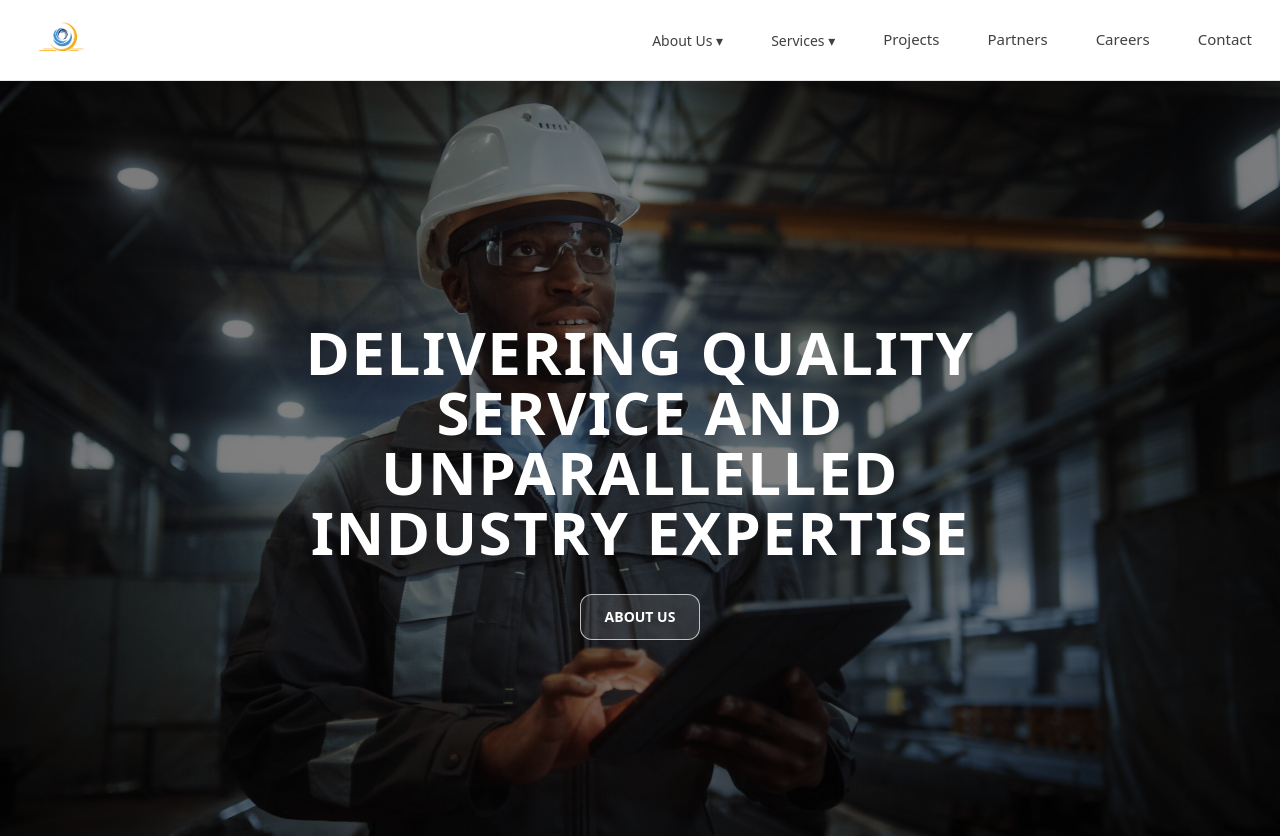
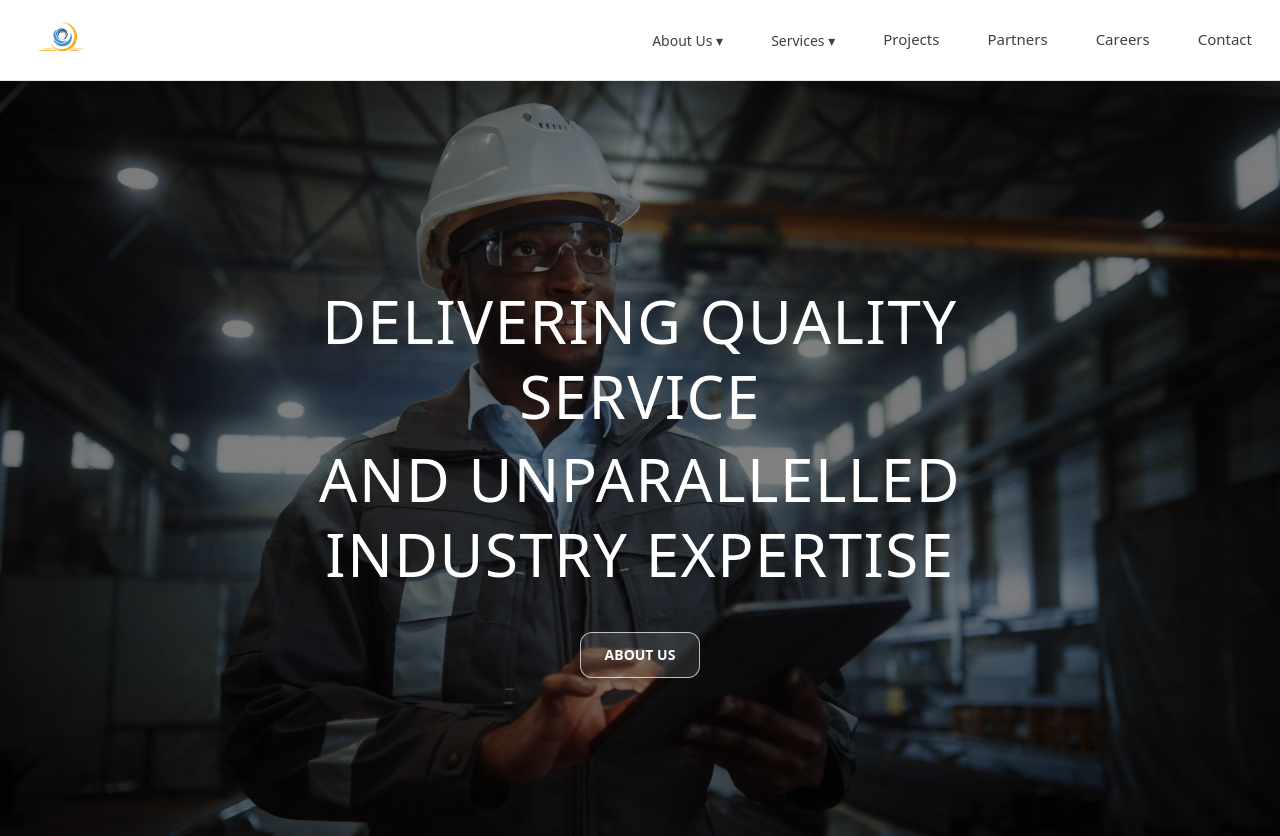
Before and after one commit to Codedzephyr/random-project, a React (Vite) app: page /#/ in a window 1280 px wide. Shown: the top 836 px of the page. Built offline with nearby package versions, Linux system fonts and the light colour scheme.

Commit message:
Update hero.tsx

```diff
--- a/src/components/hero.tsx
+++ b/src/components/hero.tsx
@@ -13,15 +13,15 @@ export const Hero: React.FC = () => (
       <div className="absolute inset-0 bg-black/50" />
     </div>
 
-    {/* Centered content: absolute + flex ensures perfect centering */}
+    {/* Centered content */}
     <div className="absolute inset-0 z-10 flex items-center justify-center">
       <div className="mx-auto max-w-3xl px-4 sm:px-6 lg:px-8 text-center text-white">
-        <h1 className="text-3xl sm:text-5xl md:text-6xl font-extrabold tracking-wide">
-          DELIVERING QUALITY SERVICE AND
-          <br className="hidden sm:block" /> UNPARALLELLED INDUSTRY EXPERTISE
+        <h1 className="text-3xl sm:text-5xl md:text-6xl font-normal tracking-wide leading-tight">
+          <span className="block">DELIVERING QUALITY SERVICE</span>
+          <span className="block mt-2">AND UNPARALLELLED INDUSTRY EXPERTISE</span>
         </h1>
 
-        <div className="mt-8">
+        <div className="mt-10">
           <Link
             to="/about"
             className="inline-flex items-center justify-center rounded-xl border border-white/70 bg-white/10 px-6 py-3 text-sm font-semibold hover:bg-white/20"
```
